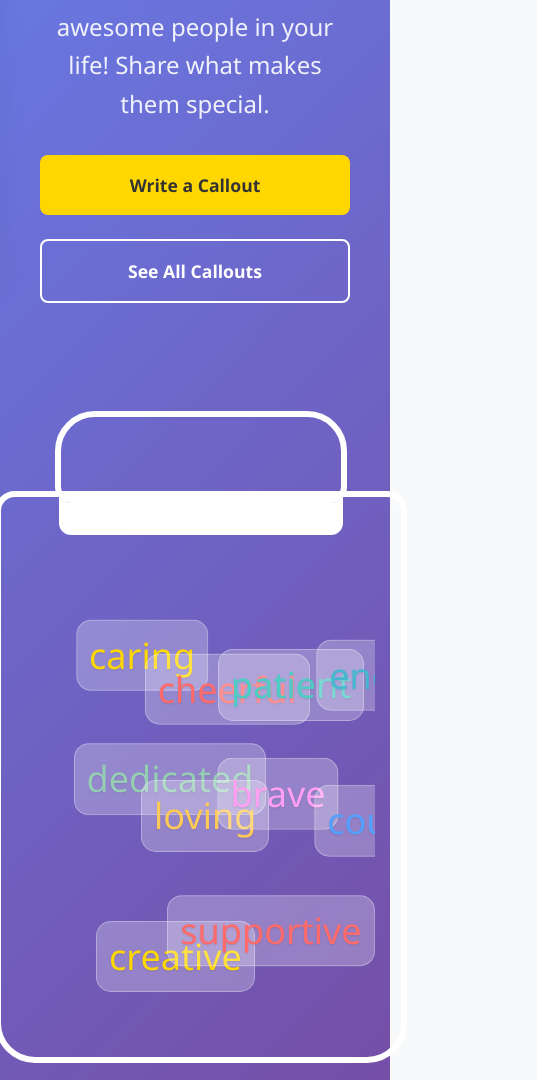
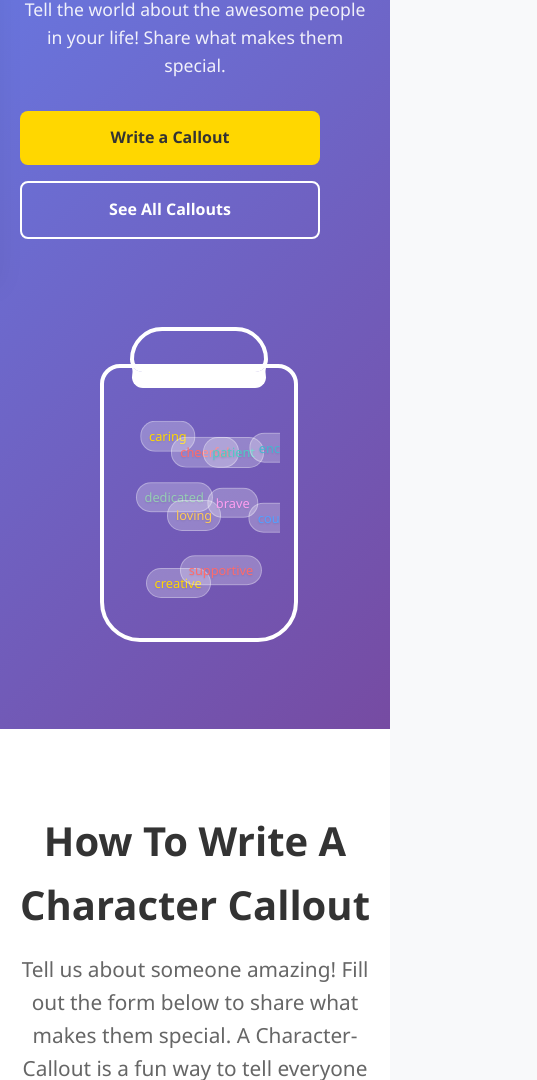
Before and after one commit to tobinslaven/BYOA-Character-Callouts, a website: page index.html in a window 390 px wide. Shown: the part 249-1329 px from the top of the page, 537 px wide, since content can reach past the window. Drawn offline with Linux system fonts and the light colour scheme.

Commit message:
Add comprehensive mobile responsive design for tablets and phones

```diff
--- a/styles.css
+++ b/styles.css
@@ -859,34 +859,119 @@ body {
         transition: 0.3s;
         box-shadow: 0 10px 27px rgba(0,0,0,0.05);
         padding: 2rem 0;
+        z-index: 1000;
     }
 
     .nav-menu.active {
         left: 0;
     }
 
+    /* Hero Section - Stack vertically */
     .hero {
         flex-direction: column;
         text-align: center;
-        padding: 100px 0 60px;
+        padding: 100px 0 40px;
+        gap: 30px;
+    }
+
+    .hero-content {
+        padding: 0 20px;
+        max-width: 100%;
     }
 
     .hero h1 {
-        font-size: 2.5rem;
+        font-size: 3rem;
+    }
+
+    .hero p {
+        font-size: 1.2rem;
     }
 
     .hero-buttons {
         justify-content: center;
+        flex-direction: column;
+        width: 100%;
     }
 
+    .hero-buttons .btn {
+        width: 100%;
+        max-width: 300px;
+    }
+
+    /* Jar - Scale down for mobile */
+    .jar-container {
+        width: 300px;
+        height: 400px;
+        margin: 0 auto;
+    }
+
+    .jar-container::before {
+        top: 80px;
+        left: 50px;
+        width: 200px;
+        height: 280px;
+        border: 4px solid white;
+    }
+
+    .jar-container::after {
+        top: 40px;
+        left: 80px;
+        width: 140px;
+        height: 40px;
+        border: 4px solid white;
+        box-shadow:
+            0 8px 0 -2px white,
+            0 18px 0 -2px white;
+    }
+
+    .word-cloud {
+        top: 90px;
+        left: 60px;
+        width: 180px;
+        height: 260px;
+    }
+
+    .word-cloud span {
+        font-size: 0.8em !important;
+        padding: 4px 8px;
+    }
+
+    /* Toggle buttons - Stack on mobile */
+    .callouts-toggle {
+        flex-direction: column;
+        gap: 0.5rem;
+        margin-bottom: 2rem;
+    }
+
+    .toggle-btn {
+        width: 100%;
+        max-width: 300px;
+        margin: 0 auto;
+    }
+
+    /* About Section */
     .about-content {
         grid-template-columns: 1fr;
+        gap: 2rem;
     }
 
     .about-stats {
         grid-template-columns: 1fr 1fr;
+        gap: 1rem;
     }
 
+    .about-text ol li {
+        font-size: 1.1rem;
+        padding-left: 2.5rem;
+    }
+
+    .about-text ol li::before {
+        width: 1.5rem;
+        height: 1.5rem;
+        font-size: 0.9rem;
+    }
+
+    /* Form inputs */
     .madlibs-input,
     .categories-input {
         flex-direction: column;
@@ -894,14 +979,73 @@ body {
     }
 
     .madlibs-input input,
-    .categories-input input {
+    .categories-input input,
+    .madlibs-input select,
+    .categories-input select {
         width: 100%;
+    }
+
+    /* Callouts grid */
+    .callouts-grid {
+        grid-template-columns: 1fr;
+    }
+
+    /* Footer */
+    .footer-content {
+        grid-template-columns: 1fr;
+        text-align: center;
     }
 }
 
 @media (max-width: 480px) {
+    body {
+        font-size: 16px;
+    }
+
+    .nav-logo h2 {
+        font-size: 1.5rem;
+    }
+
     .hero h1 {
-        font-size: 2rem;
+        font-size: 2.5rem;
+    }
+
+    .hero p {
+        font-size: 1.1rem;
+    }
+
+    /* Even smaller jar for very small screens */
+    .jar-container {
+        width: 280px;
+        height: 380px;
+    }
+
+    .jar-container::before {
+        top: 75px;
+        left: 45px;
+        width: 190px;
+        height: 270px;
+    }
+
+    .jar-container::after {
+        top: 38px;
+        left: 75px;
+        width: 130px;
+        height: 37px;
+    }
+
+    .word-cloud {
+        top: 85px;
+        left: 55px;
+        width: 170px;
+        height: 250px;
+    }
+
+    .callouts-section h2,
+    .submit-section h2,
+    .faq-section h2,
+    .about-section h2 {
+        font-size: 2.5rem;
     }
 
     .callouts-grid {
@@ -909,11 +1053,15 @@ body {
     }
 
     .btn {
-        width: 100%;
-        margin-bottom: 0.5rem;
+        font-size: 1rem;
+        padding: 14px 24px;
     }
 
-    .hero-buttons {
-        flex-direction: column;
+    .about-stats {
+        grid-template-columns: 1fr;
+    }
+
+    .stat-item h3 {
+        font-size: 2.5rem;
     }
 }
```
